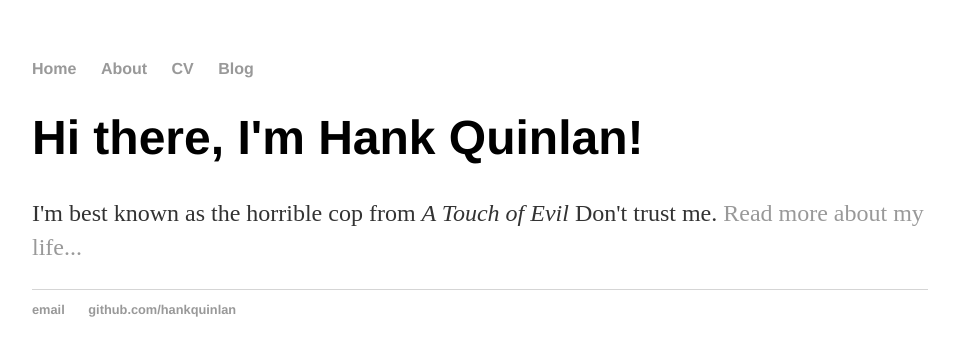
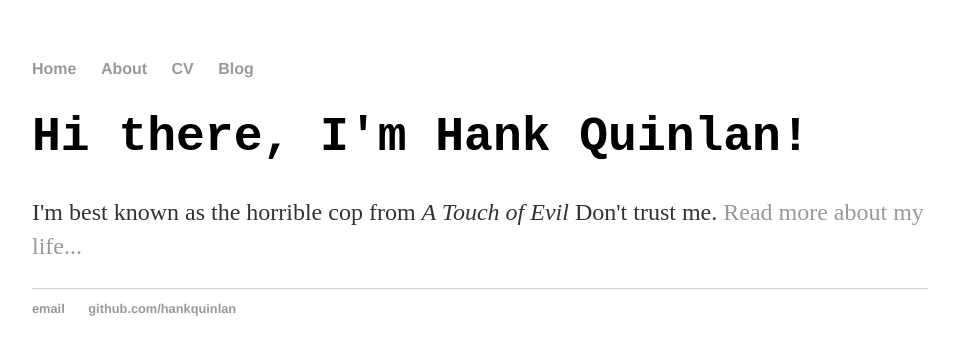
Before and after one commit to jonasryberg/test, a Jekyll site: the page index.html, which Jekyll copies as it is, in a window 1280 px wide. Shown: the top 356 px of the page, without its empty margins (160-1119 px from the left). Built offline with Jekyll 4.4.1, drawn with Linux system fonts in a browser that asks for light colours.

Commit message:
Update main.css

```diff
--- a/css/main.css
+++ b/css/main.css
@@ -21,7 +21,7 @@ a:hover {
 }
 h1 {
     font-size: 3em;
-    font-family:'Helvetica', 'Arial', 'Sans-Serif';
+    font-family:'Courier New', 'Arial', 'Sans-Serif';
 }
 p {
     font-size: 1.5em;
```
